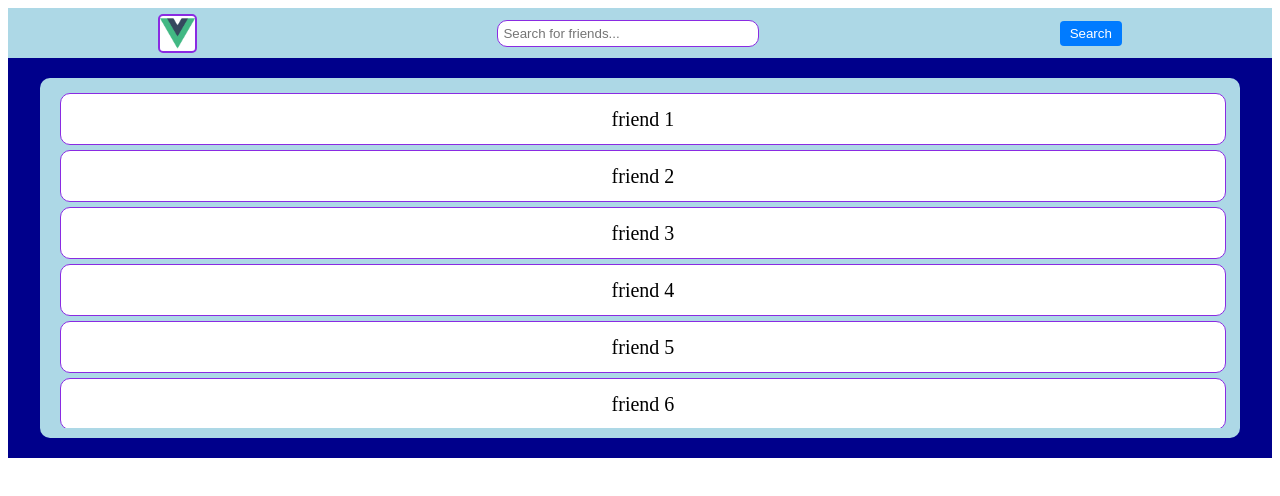
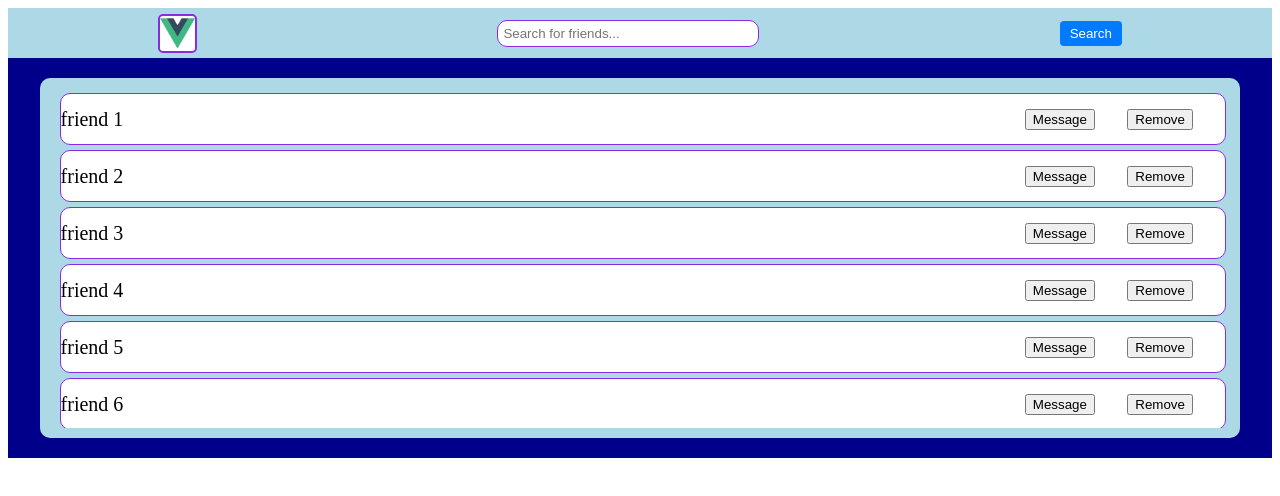
Before and after one commit to ProgHayder/Tic-Tac-Toe, a Vue app: page /friends in a window 1280 px wide. Shown: the top 496 px of the page. Built offline with nearby package versions, Linux system fonts and the light colour scheme.

Commit message:
Friend Options Modified

```diff
--- a/src/components/FriendsContainer.vue
+++ b/src/components/FriendsContainer.vue
@@ -28,9 +28,13 @@ export default {
         };
     },
     methods: {
-        searchFriends() {
-            // Implement search functionality here
+        removeFriend(index) {
+            this.friends.splice(index, 1);
         },
+        sendMessage(username) {
+            alert(`Sending message to ${username}`);
+            // Here you can implement the logic to send a message
+        }
     }
 }
 </script>
@@ -38,9 +42,13 @@ export default {
     <div class="outer-container">
         <div class="inner-container">
             <ol>
-                <li v-for="friend in friends" :key="friend.username">
+                <div class="friend" v-for="(friend, index) in friends" :key="friend.username">
                     <span>{{ friend.username }}</span>
-                </li>
+                    <div class="options">
+                        <button @click="sendMessage(friend.username)" class="message-button">Message</button>
+                        <button @click="removeFriend(index)" class="remove-button">Remove</button>
+                    </div>
+                </div>
             </ol>
         </div>
     </div>
@@ -74,14 +82,15 @@ ol {
     list-style-type: none;
 }
 
-li {
+div[class="friend"] {
     cursor: pointer;
+    padding: 0px;
     width: 97%;
     height: 50px;
     margin: 5px 0;
     display: flex;
     align-items: center;
-    justify-content: center;
+    justify-content: space-between;
     background-color: white;
     border: 1px solid blueviolet;
     border-radius: 10px;
@@ -91,4 +100,11 @@ span {
     font-size: 20px;
     color: black;
 }
+
+.options {
+    display: flex;
+    align-items: center;
+    justify-content: space-evenly;
+    width: 20%;
+}
 </style>
```
